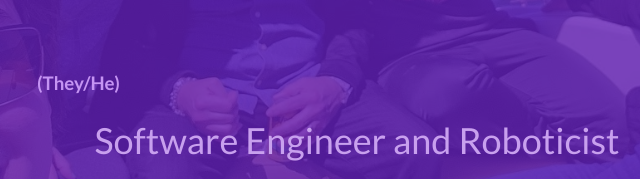
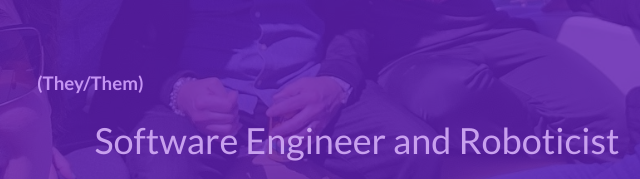
Before and after one commit to Kreeevin/kreeevin.github.io, a website: page index.html in a window 1280 px wide. Shown: the part 285-464 px from the top of the page, 283-923 px from the left. Drawn offline with nearby package versions, Linux system fonts and the light colour scheme.

Commit message:
updated pronouns

```diff
--- a/index.html
+++ b/index.html
@@ -51,7 +51,7 @@
             <div style="display: flex; flex-direction: row; flex-wrap: wrap;">
                 <h1>Kevin Siegall</h1>
                 <div style="font-size: medium; color: #c594f3; vertical-align: bottom;">
-                    <h3>(They/He)</h3>
+                    <h3>(They/Them)</h3>
                 </div>
             </div>
             <h2>Software Engineer and Roboticist</h2>
```
